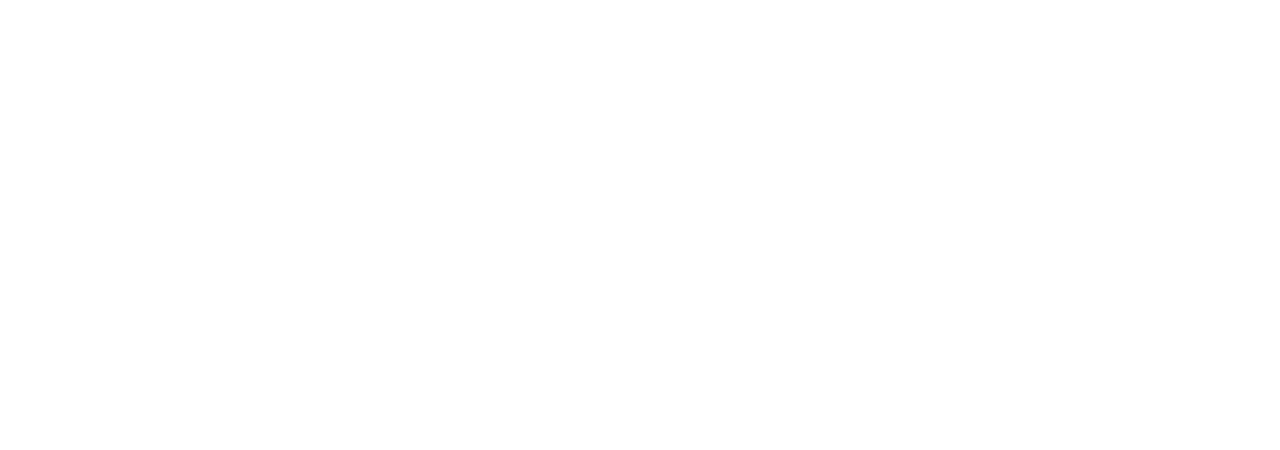
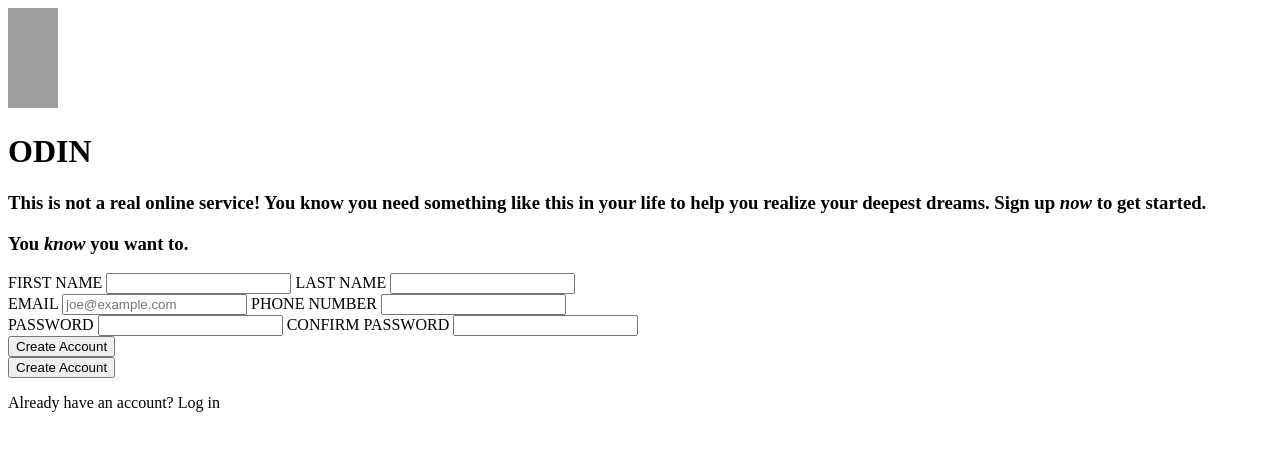
Before and after one commit to CLloyd94/signup-form, a plain HTML site: page index.html in a window 1280 px wide. Drawn offline with Linux system fonts and the light colour scheme; grey boxes are pictures that could not be loaded; a web font is replaced by a local one.

Commit message:
Add core elements and styles

```diff
--- a/index.html
+++ b/index.html
@@ -3,9 +3,52 @@
 <head>
     <meta charset="UTF-8">
     <meta name="viewport" content="width=device-width, initial-scale=1.0">
+    <link rel="stylesheet" media="screen" href="https://fontlibrary.org//face/glacial-indifference" type="text/css" />
     <title>Sign-Up Form</title>
 </head>
 <body>
+    <div class="container">
+        <div class="image-sidebar">
+            <img src="sidebar-image.jpeg" width="50vw" height="100vh">
+        </div>
+        <div>
+            <h1 class="logo">ODIN</h1>
+        </div>
+        <h3>This is not a real online service! You know you need something
+            like this in your life to help you realize your deepest dreams.
+            Sign up <i>now</i> to get started.
+        </h3>
+        <h3>You <i>know</i> you want to.</h3>
+        <div class="form-container">
+            <form>
 
+            </form>
+        </div>
+        <form action='' method='get' class='signup-form'>
+            <div class='form-row'>
+                <label for='first-name'>FIRST NAME</label>
+                <input id='first-name' name='first-name' type='text' required/>
+                <label for='last-name'>LAST NAME</label>
+                <input id='last-name' name='last-name' type='text' required/>
+            </div>
+            <div class='form-row'>
+                <label for='email'>EMAIL</label>
+                <input id='email' name='email' type='email' placeholder='joe@example.com' required/>
+                <label for='phone-number'>PHONE NUMBER</label>
+                <input id='phone-number' name='phone-number' type='tel' />
+            </div>
+            <div class='form-row'>
+                <label for='password'>PASSWORD</label>
+                <input id='password' name='password' type='password' required/>
+                <label for='confirm-password'>CONFIRM PASSWORD</label>
+                <input id='confirm-password' name='confirm-password' type='password' required/>
+            </div>
+            <div class='form-row'>
+                <button>Create Account</button>
+            </div>
+        </form>
+        <button>Create Account</button>
+        <p>Already have an account? <a>Log in</a></p>
+    </div>
 </body>
 </html>
--- a/styles.css
+++ b/styles.css
@@ -1,3 +1,21 @@
 * {
     box-sizing: border-box;
 }
+
+body {
+    font-family: system-ui,
+        "Segoe UI",
+        Roboto,
+        Helvetica,
+        Arial,
+        sans-serif,
+        "Apple Color Emoji",
+        "Segoe UI Emoji",
+        "Segoe UI Symbol";;
+    font-weight: normal;
+    font-style: normal;
+}
+
+h1 {
+    font-family: 'GlacialIndifferenceRegular', system-ui;
+}
```
